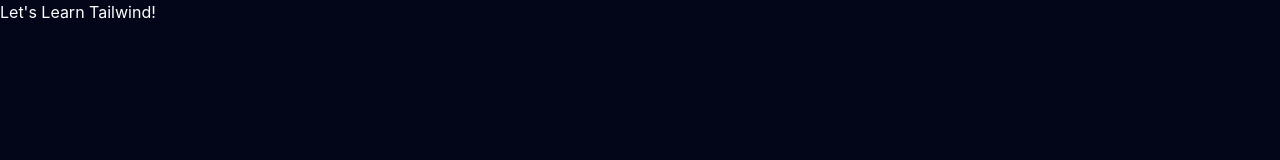
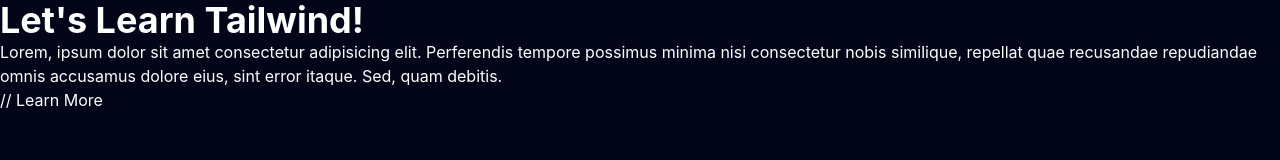
Before and after one commit to SreenandhaVR/Tailwind_Mastery, a website built with Vite: page index.html in a window 1280 px wide. Built offline with nearby package versions, Linux system fonts and the light colour scheme.

Commit message:
Added Heading,paragraph,body class=bg-slate-950 text-white

```diff
--- a/index.html
+++ b/index.html
@@ -7,7 +7,9 @@
     <title>tailwind</title>
   </head>
   <body class="bg-slate-950 text-white">
-    <h1> Let's Learn Tailwind!</h1>
+    <h1 class="text-4xl font-bold"> Let's Learn Tailwind!</h1>
+    <p>Lorem, ipsum dolor sit amet consectetur adipisicing elit. Perferendis tempore possimus minima nisi consectetur nobis similique, repellat quae recusandae repudiandae omnis accusamus dolore eius, sint error itaque. Sed, quam debitis.</p>
+   // <a href="">Learn More</a>
     <script type="module" src="/src/main.ts"></script>
   </body>
 </html>
```
